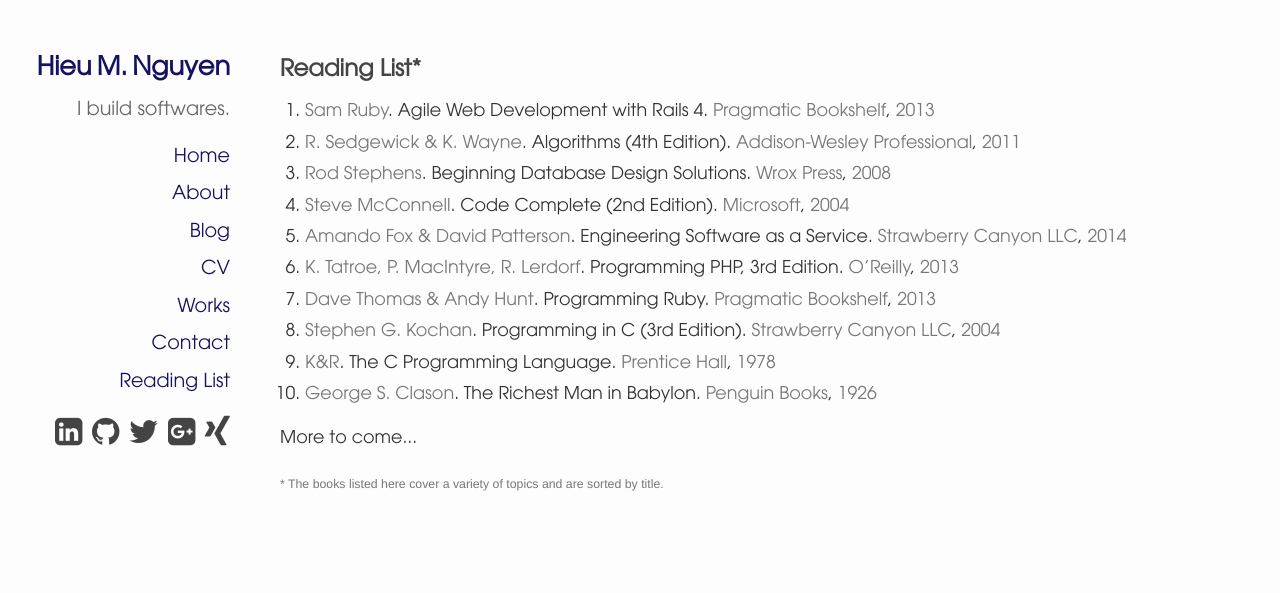
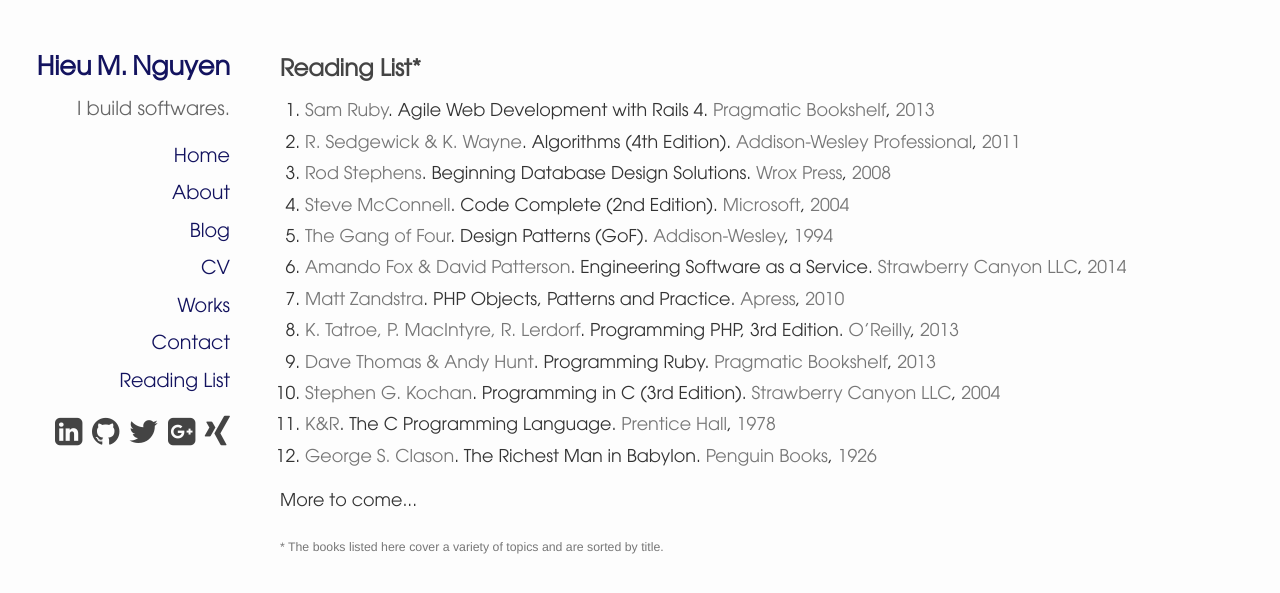
Before and after one commit to ngnmhieu/ngnmhieu.github.io, a Jekyll site: the page built from readinglist.html, in a window 1280 px wide. Shown: the top 593 px of the page. Built offline with Jekyll 4.4.1, drawn with Linux system fonts in a browser that asks for light colours; nearby versions of some CDN libraries; Markdown is read by kramdown in place of the engine named in the settings.

Commit message:
add book

```diff
--- a/_data/books.yml
+++ b/_data/books.yml
@@ -2,6 +2,16 @@
   author: Rod Stephens
   year: 2008
   publisher: Wrox Press
+
+- title: Design Patterns (GoF)
+  author: The Gang of Four
+  year: 1994
+  publisher: Addison-Wesley
+
+- title: PHP Objects, Patterns and Practice
+  author: Matt Zandstra
+  year: 2010
+  publisher: Apress
 
 - title: Programming PHP, 3rd Edition
   author: K. Tatroe, P. MacIntyre, R. Lerdorf
```
